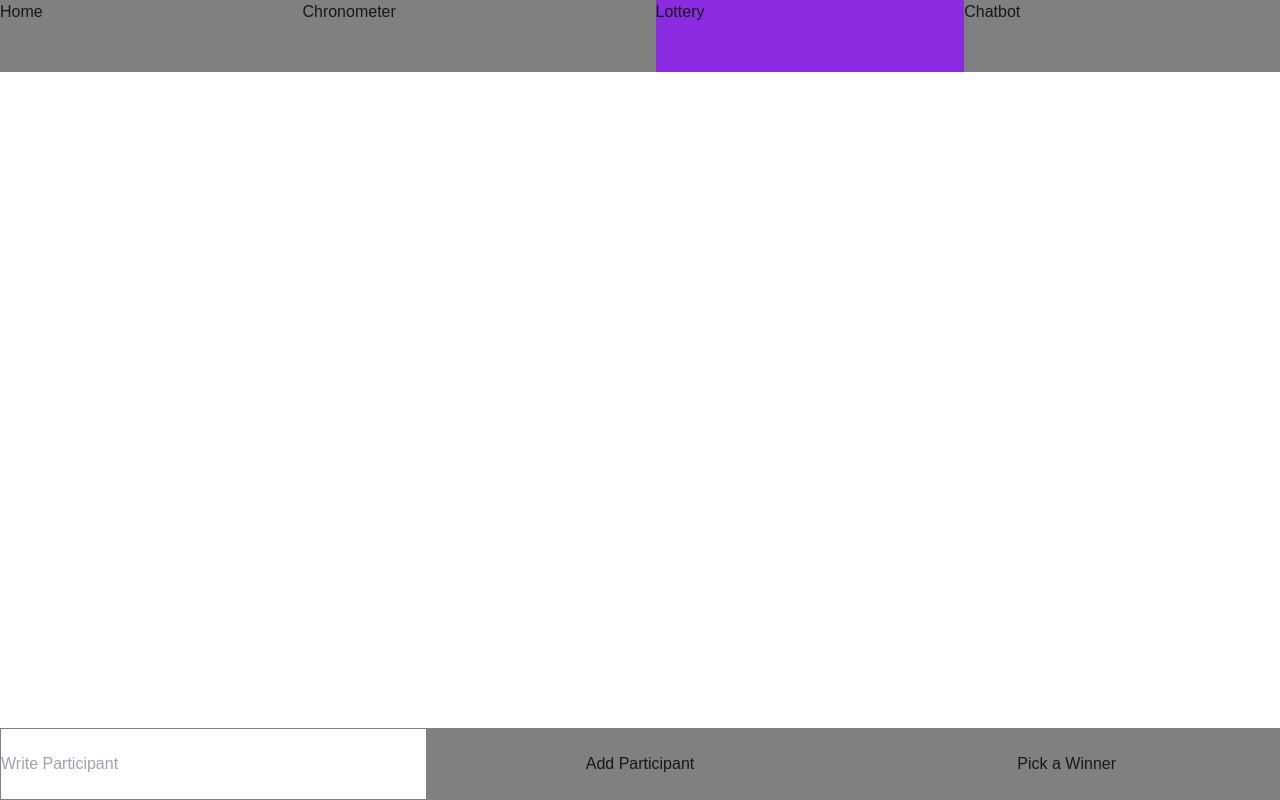
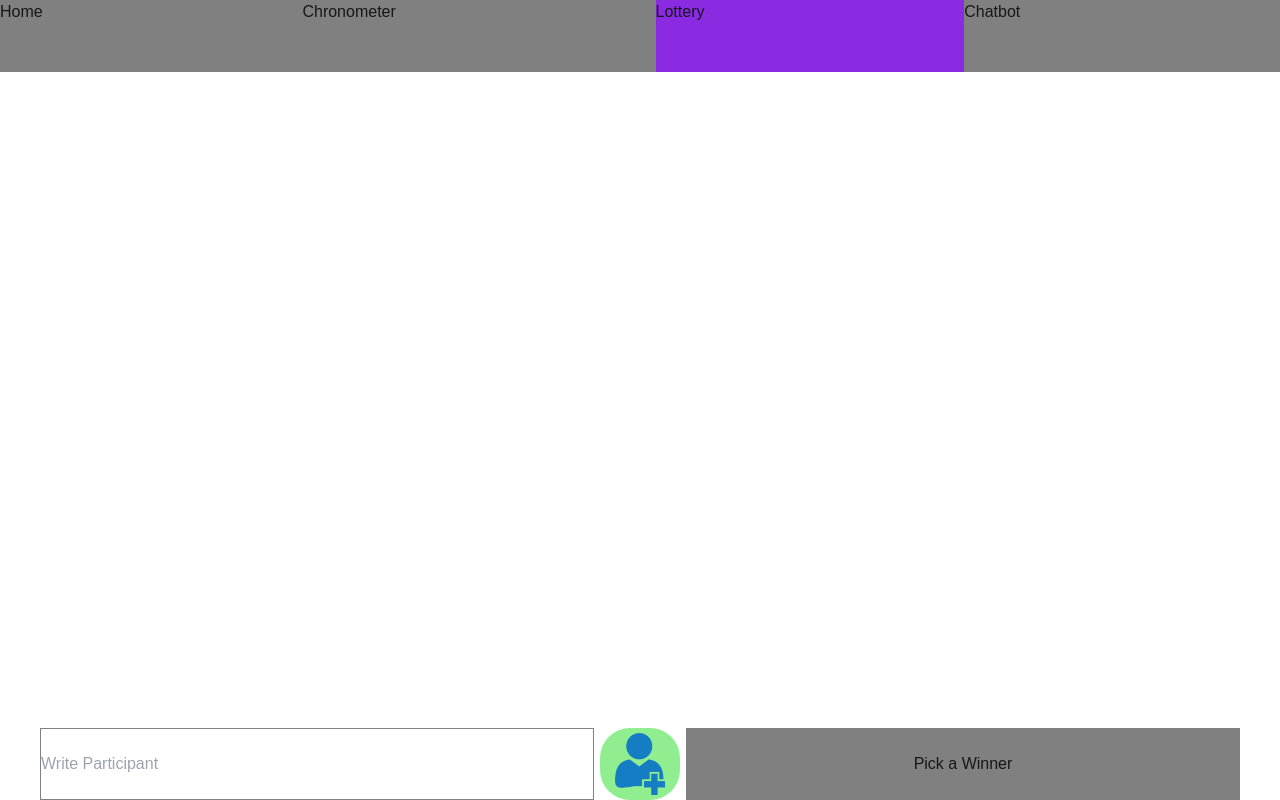
Before and after one commit to INM-Programming/next-page, a Next.js app: page /lottery in a window 1280 px wide. Built offline with nearby package versions, Linux system fonts and the light colour scheme.

Commit message:
CSS Improvement 1

```diff
--- a/app/chatbot/chatbot.module.css
+++ b/app/chatbot/chatbot.module.css
@@ -4,7 +4,6 @@
     flex-grow: 1;
     flex-shrink: 0;
     row-gap: 6px;
-    overflow-y: auto;
 }
 
 .chat{
@@ -21,9 +20,11 @@
 }
 
 .emissor_data{
+    column-gap: 10px;
     display: flex;
     flex-direction: row;
     height: auto;
+    padding-bottom: 8px;
     width: 100%;
 }
 
@@ -66,8 +67,9 @@
     border-radius: 15px;
     display: flex;
     height: auto;
+    min-height: 35px;
     padding: 6px;
-    word-break: break-all;
+    word-break: break-word;
     word-wrap: break-word;
 }
 
--- a/app/lottery/lottery.module.css
+++ b/app/lottery/lottery.module.css
@@ -89,11 +89,14 @@
 }
 
 .container_list_interaction {
+    column-gap: 6px;
     display: flex;
     flex-direction: row;
     flex-shrink: 0;
     flex-grow: 0;
     height: 72px;
+    padding-left: 40px;
+    padding-right: 40px;
     width: 100%;
 }
 
@@ -107,13 +110,14 @@
 }
 
 .button_add_participant {
+    border-radius: 30px;
     display: flex;
-    flex-grow: 1;
+    flex-grow: 0;
     flex-shrink: 0;
     justify-content: center;
     align-items: center;
-    width: 25% ;
-    background-color: grey;
+    width: 80px ;
+    background-color: lightgreen;
 }
 
 .button_pick_winner {
--- a/app/lottery/participants.tsx
+++ b/app/lottery/participants.tsx
@@ -5,6 +5,7 @@ import clsx from 'clsx'
 import { deleteElementArray } from "../public/functions/functions";
 import Image from "next/image";
 import delete_sign from "../public/images/delete_sign.png";
+import add_participant_icon from "../public/images/add_participant_icon.png";
 import Flask_Services from "../public/services/flask_services";
 
 export default function Participants() {
@@ -30,8 +31,21 @@ export default function Participants() {
         display: "flex",
         flexGrow: 1,
         flexShrink: 0,
-        objectFit: "contain"
+        objectFit: "contain",
+        maxWidth: "100%",
+        maxHeight: "72px",
     }
+
+    const add_participant_icon_style : React.CSSProperties= {
+        alignItems: "center",
+        display: "flex",
+        flexGrow: 1,
+        flexShrink: 0,
+        objectFit: "contain",
+        maxWidth: "100%",
+        maxHeight: "62px",
+    }
+
 
     async function pickWinner(){
 
@@ -68,7 +82,7 @@ export default function Participants() {
             <div className = {lottery.container_list_interaction}>
                 <input className = {lottery.input_participant} onChange = {(e) => changeNewParticipant(e.target.value)} placeholder = "Write Participant"></input>
                 <button className = {lottery.button_add_participant} onClick = {() => addParticipant()}>
-                    Add Participant
+                    <Image src = {add_participant_icon} style = {add_participant_icon_style} alt = "Add Participant Icon"/>
                 </button>
                 <button className = {lottery.button_pick_winner} onClick = {() => pickWinner()}>
                     Pick a Winner
```
Also changed, not shown: app/chatbot/page.tsx (+15 -6 lines), app/public/images/add_participant_icon.png (added).
